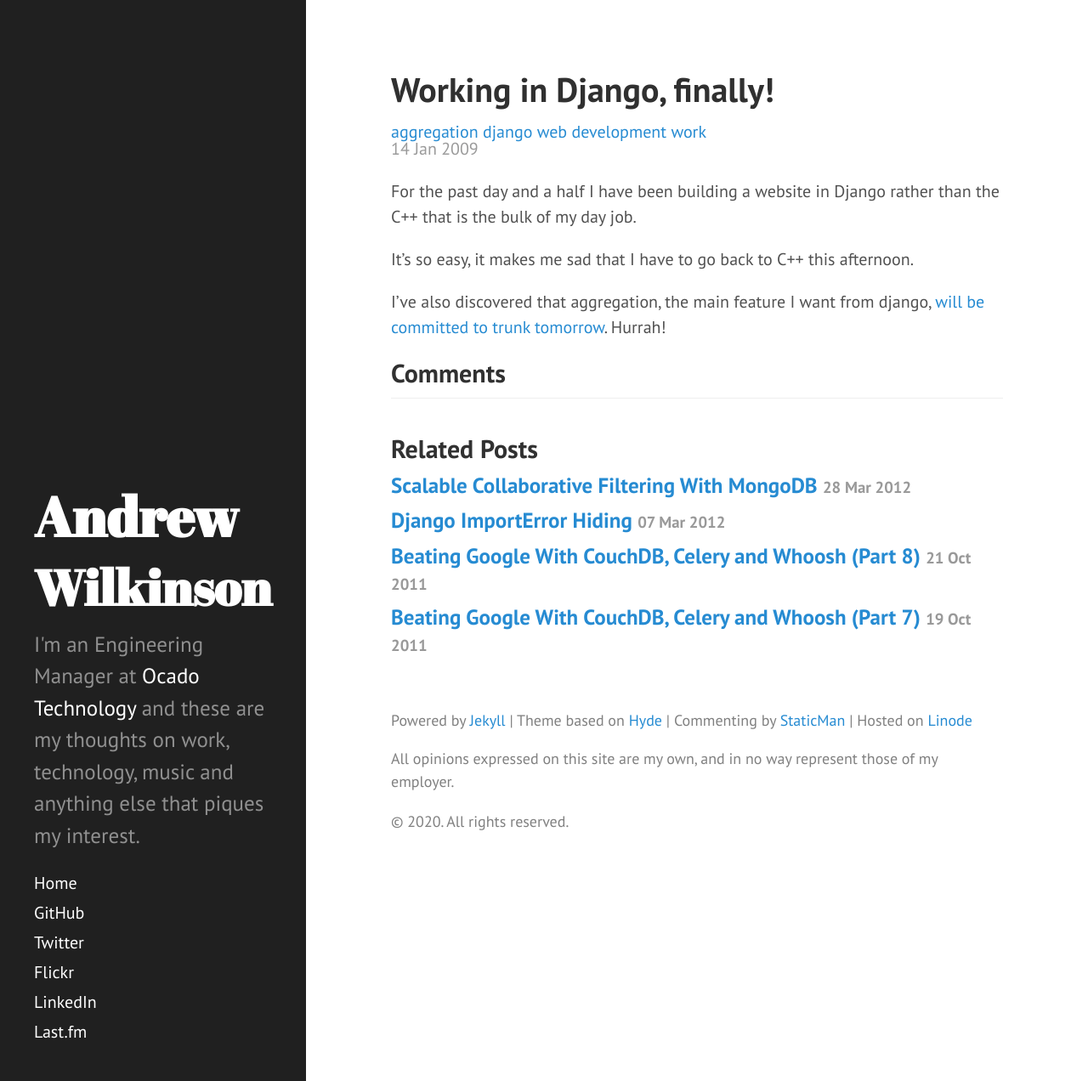
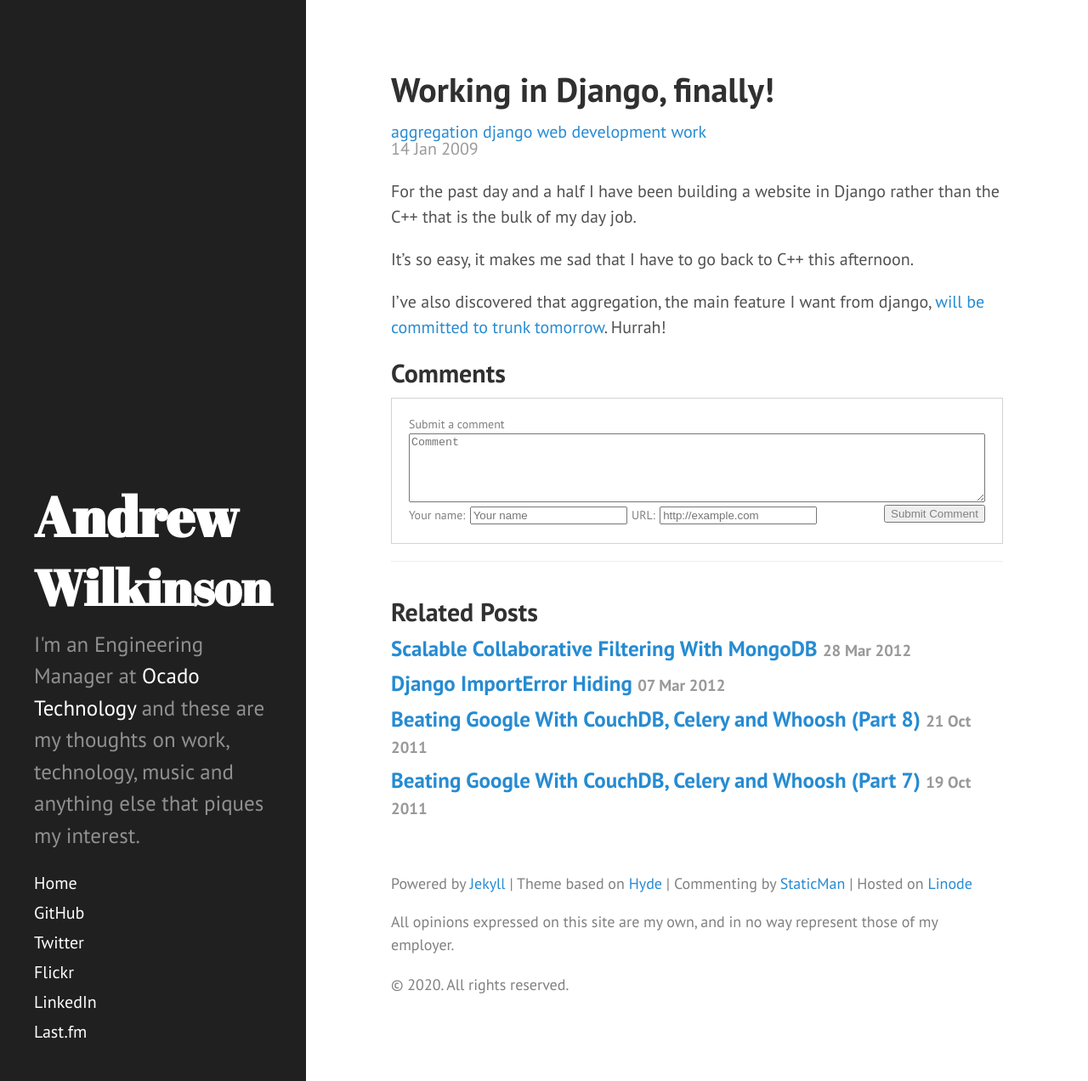
Before and after one commit to andrewjw/site, a Jekyll site: the page built from _posts/2009-01-14-working-in-django-finally.md, in a window 1280 px wide and 1272 px high. Shown: the whole window at 85% size. Built offline with Jekyll 4.4.1, drawn with Linux system fonts in a browser that asks for light colours.

Commit message:
Add comment box (not wired into anything yet.)

```diff
--- a/_layouts/post.html
+++ b/_layouts/post.html
@@ -49,6 +49,18 @@ published: true
         <p class="comment-date">{{ comment.date | date_to_string }}</p>
     </div>
   {% endfor %}
+
+  <div class="comment">
+    <form method="POST" action="/comment"></form>
+      <label for="text" class="small-block">Submit a comment</label>
+      <textarea name="text" placeholder="Comment" rows="5"></textarea>
+      <div>
+        <label for="name">Your name:</label> <input name="name" placeholder="Your name" type="text" />
+        <label for="url">URL:</label> <input name="url" placeholder="http://example.com" type="url" />
+        <input type="submit" value="Submit Comment" />
+      </div>
+    </form>
+  </div>
 </div>
 
 {% if page.tags.size > 0 %}
--- a/public/css/custom.css
+++ b/public/css/custom.css
@@ -48,3 +48,28 @@ p.comment-date {
 div.related {
     padding-top: 1em;
 }
+
+div.comment label {
+    color: gray;
+    font-size: 0.7em;
+}
+
+div.comment textarea {
+    width: 100%
+}
+
+div.comment input[type="submit"] {
+    display: block;
+    float: right;
+    color: gray;
+    margin-top: 5px;
+}
+
+div.comment div {
+    margin-top: -10px
+}
+
+label.small-block {
+    display: block;
+    font-size: small;
+}
```
